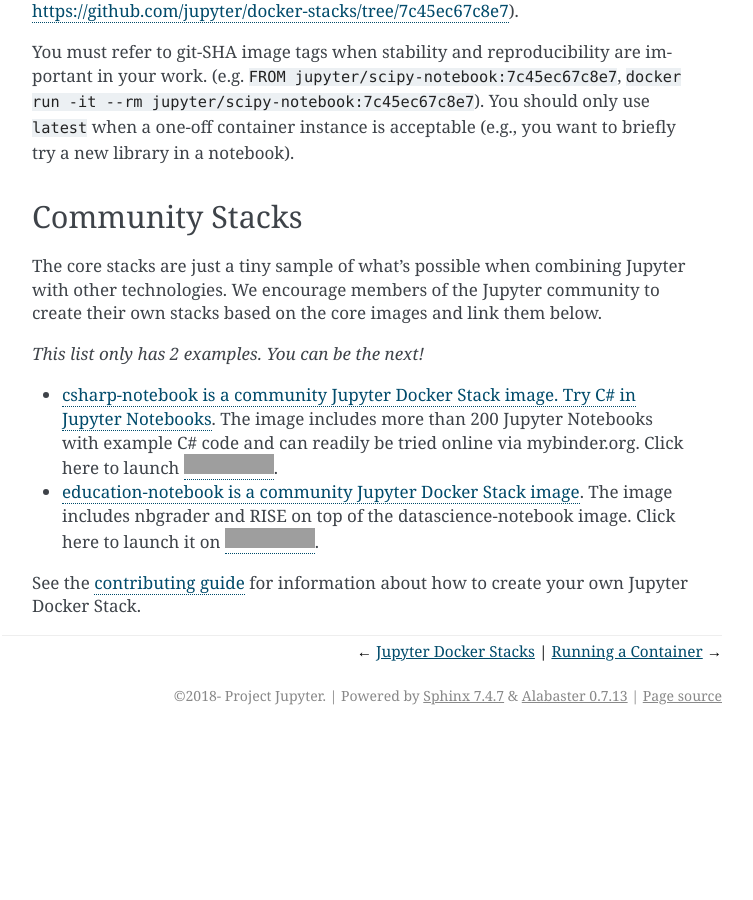
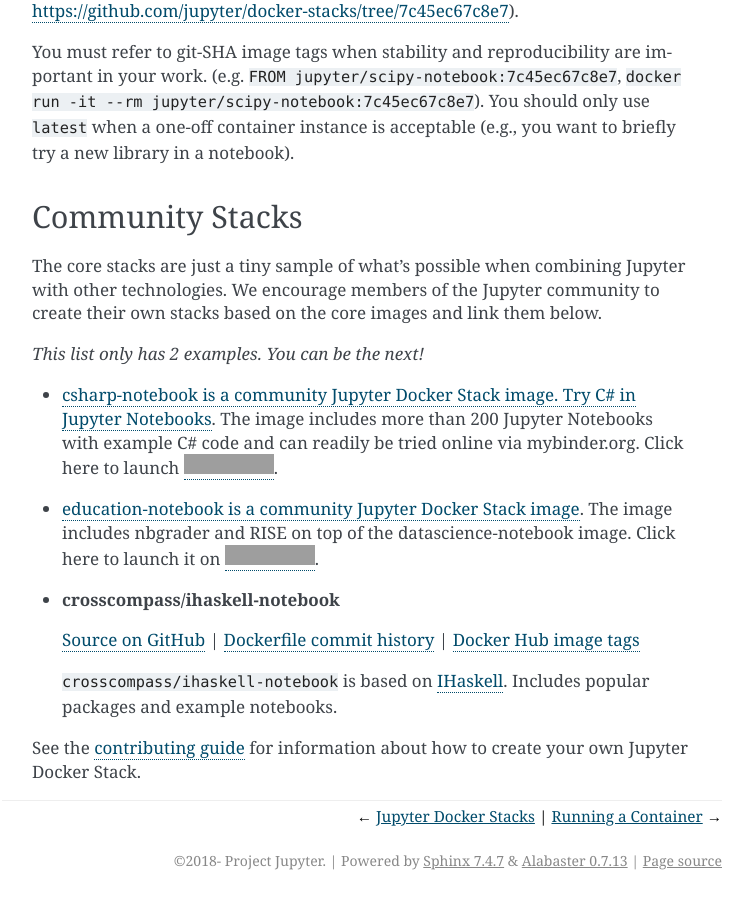
Before and after one commit to jupyter/docker-stacks, a Sphinx documentation site: the page built from docs/using/selecting.md, in a window 1280 px wide and 900 px high, scrolled down 4201 px. Shown: the whole window, without its empty margins (388-1141 px from the left). Built offline with Sphinx 7.4.7, drawn with Linux system fonts in a browser that asks for light colours; before the commit the page ends 4936 px from its top, so only the background shows below that; grey boxes are pictures that could not be loaded.

Commit message:
docs Community Stacks ihaskell-notebook
Add ihaskell-notebook to the list of Community Stacks.

```diff
--- a/docs/using/selecting.md
+++ b/docs/using/selecting.md
@@ -148,4 +148,12 @@
 
 * [education-notebook is a community Jupyter Docker Stack image](https://github.com/umsi-mads/education-notebook). The image includes nbgrader and RISE on top of the datascience-notebook image. Click here to launch it on [![Binder](https://mybinder.org/badge_logo.svg)](https://mybinder.org/v2/gh/umsi-mads/education-notebook/master).
 
+* __crosscompass/ihaskell-notebook__
+
+  [Source on GitHub](https://github.com/jamesdbrock/ihaskell-notebook)
+  | [Dockerfile commit history](https://github.com/jamesdbrock/ihaskell-notebook/commits/master/Dockerfile)
+  | [Docker Hub image tags](https://hub.docker.com/r/crosscompass/ihaskell-notebook/tags)
+
+  `crosscompass/ihaskell-notebook` is based on [IHaskell](https://github.com/gibiansky/IHaskell). Includes popular packages and example notebooks.
+
 See the [contributing guide](../contributing/stacks.md) for information about how to create your own Jupyter Docker Stack.
```
